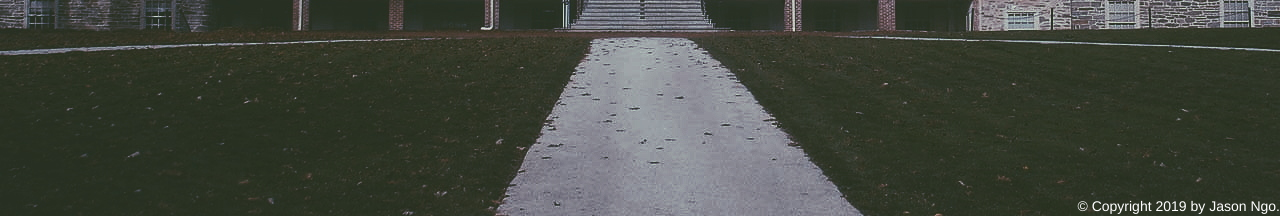
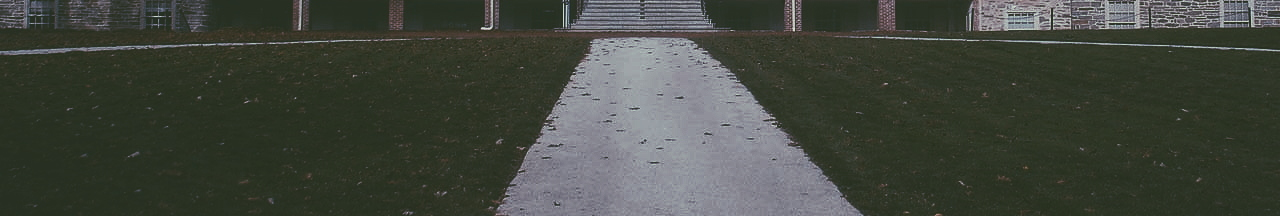
Before and after one commit to ngojason9/Bike-Share-Haverford, a Flask app: a page that uses app/templates/base.html in a window 1280 px wide. Shown: the part 584-800 px from the top of the page. Run offline with Flask 2, Linux system fonts and the light colour scheme; parts of the project's set-up code (start-up, migrations or seed data) failed here and were passed over; some libraries are stand-ins or nearby versions.

Commit message:
Remove footer

```diff
--- a/app/templates/base.html
+++ b/app/templates/base.html
@@ -42,7 +42,6 @@
 
 <div id="footer">
         {% block footer %}
-            &copy; Copyright 2019 by <a href="https://jasonngo.net/">Jason Ngo</a>.
         {% endblock %}
 </div>
 
```
